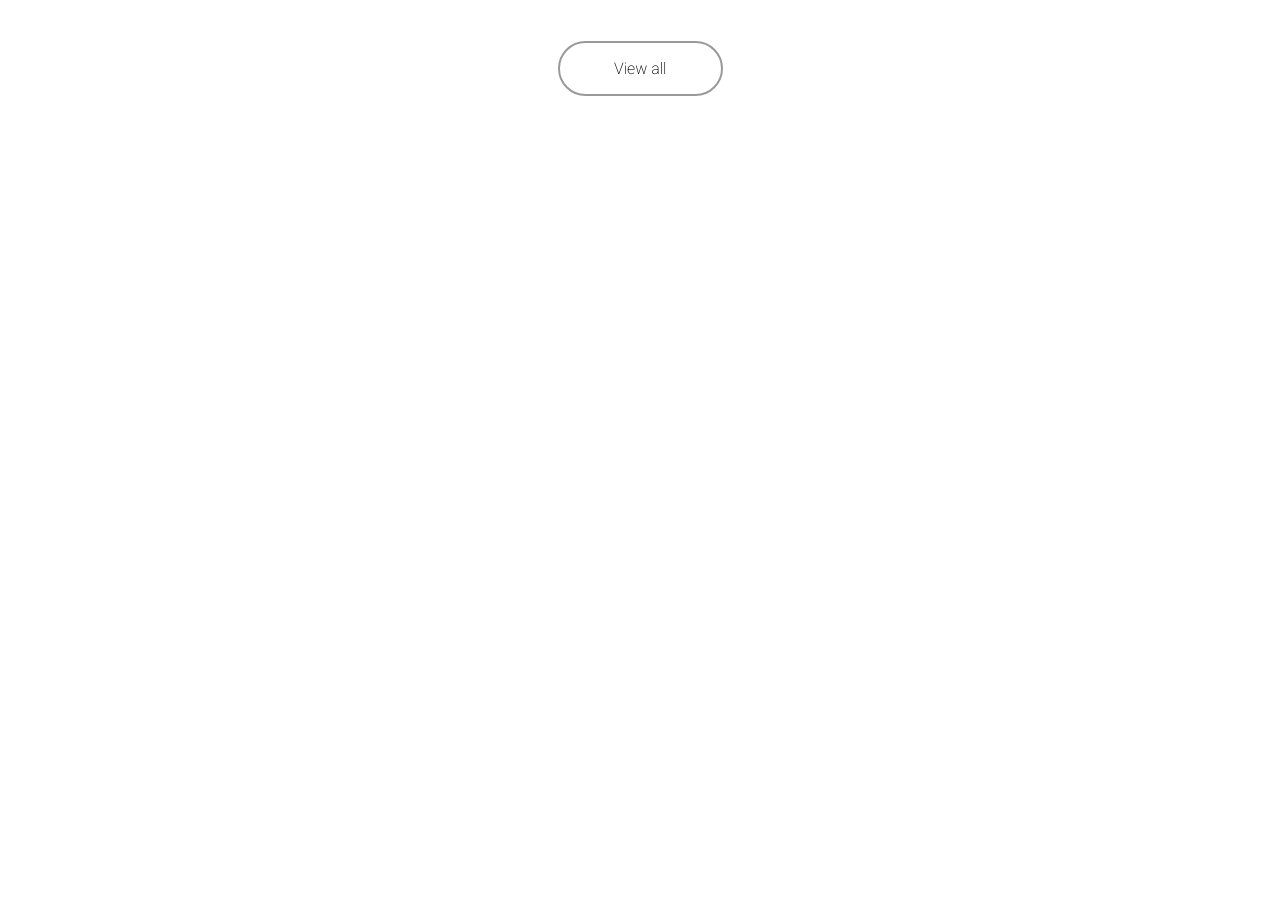
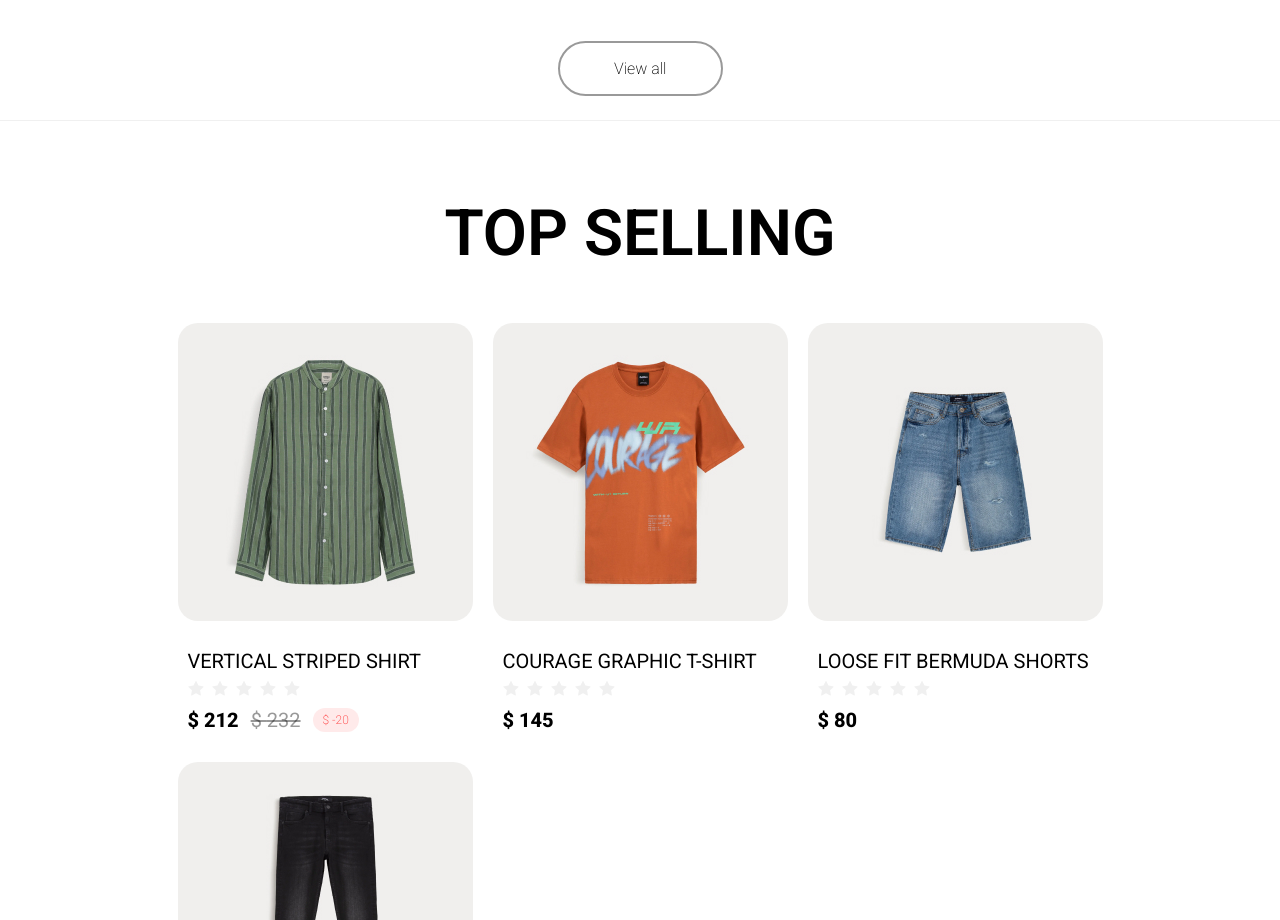
Before and after one commit to Gadior/adflasher, a React (Create React App) app: page /10 in a window 1280 px wide. Shown: the part 1880-2800 px from the top of the page. Before the commit the page ends 1976 px from the top, so only its background shows below. Built offline with nearby package versions, Linux system fonts and the light colour scheme; a web font is replaced by a local one.

Commit message:
refactor: page10 - add top selling

```diff
--- a/src/Components/Pages/10/page.tsx
+++ b/src/Components/Pages/10/page.tsx
@@ -4,7 +4,7 @@
 // ~ comps
 import TasksBackBtn from "../../Shared/ui/tasksBackBtn/tasksBackBtn";
 
-import { Rate, Divider } from "antd";
+import { Divider } from "antd";
 
 // ~ comps
 import { AuthPromo } from "./src/Feature/Auth";
@@ -24,6 +24,7 @@ import "./style.scss";
 // #region ~ __DATA__
 // _ __DATA__ -TEMP
 import { cards } from "./src/Data/newArrivlesData";
+import { cardsTop } from "./src/Data/topSelling";
 // #endregion ~ __DATA__
 
 // ___ component Page
@@ -44,91 +45,12 @@ export default function Page(props: any) {
       <TitleRow title={"NEW ARRIVALS"} />
       <ProductsList cards={cards} />
 
-      {/* cards arrivles  */}
-      {/* <div className="test10__section --mt60">
-        <div className="test10--wrapper">
-          <div className="test10--cardsAr">
-            <div className="__card">
-              <img src={__ar1} alt="" />
-              <div className="__info">
-                <h4>T-SHIRT WITH TAPE DETAILS</h4>
-                <Rate />
-                <div className="__price">
-                  <div className="__current">$ 120</div>
-                </div>
-              </div>
-            </div>
-          </div>
-          <button className="__viewAll --mt60">View all</button>
-        </div>
-      </div> */}
+      <Divider />
 
-      {/* cards arrivles  */}
-      {/* <div className="test10__section">
-        <div className="--w1240 --mt60">
-          <Divider />
-        </div>
-      </div> */}
+      <TitleRow title={"TOP SELLING"} />
+      <ProductsList cards={cardsTop} />
 
-      {/* title new arrivles */}
-      {/* <div className="test10__section --mt60">
-        <div className="test10--title">
-          <h2>NEW ARRIVALS</h2>
-        </div>
-      </div> */}
-
-      {/* cards top selling  */}
-      {/* <div className="test10__section --mt60">
-        <div className="test10--wrapper">
-          <div className="test10--cardsAr">
-            <div className="__card">
-              <img src={__ar1} alt="" />
-              <div className="__info">
-                <h4>T-SHIRT WITH TAPE DETAILS</h4>
-                <Rate />
-                <div className="__price">
-                  <div className="__current">$ 120</div>
-                </div>
-              </div>
-            </div>
-            <div className="__card">
-              <img src={__ar2} alt="" />
-              <div className="__info">
-                <h4>SKINNY FIT JEANS</h4>
-                <Rate />
-                <div className="__price">
-                  <div className="__current">$ 240</div>
-                  <div className="__old">$ 260</div>
-                  <div className="__percent">20%</div>
-                </div>
-              </div>
-            </div>
-            <div className="__card">
-              <img src={__ar3} alt="" />
-              <div className="__info">
-                <h4>CHECKERED SHIRT</h4>
-                <Rate />
-                <div className="__price">
-                  <div className="__current">$ 180</div>
-                </div>
-              </div>
-            </div>
-            <div className="__card">
-              <img src={__ar4} alt="" />
-              <div className="__info">
-                <h4>SLEEVE STRIPED T-SHIRT</h4>
-                <Rate />
-                <div className="__price">
-                  <div className="__current">$ 130</div>
-                  <div className="__old">$ 160</div>
-                  <div className="__percent">30%</div>
-                </div>
-              </div>
-            </div>
-          </div>
-          <button className="__viewAll --mt60">View all</button>
-        </div>
-      </div>*/}
+      <Divider />
     </div>
   );
   // #endregion ~ return
--- a/src/Components/Pages/10/src/Data/newArrivlesData.tsx
+++ b/src/Components/Pages/10/src/Data/newArrivlesData.tsx
@@ -20,7 +20,7 @@ export const cards: Card[] = [
     alt: "SKINNY FIT JEANS",
     price: 240,
     oldPrice: 260,
-    percent: 20,
+    percent: -20,
   },
   {
     id: 2,
@@ -36,6 +36,6 @@ export const cards: Card[] = [
     alt: "SLEEVE STRIPED T-SHIRT",
     price: 130,
     oldPrice: 160,
-    percent: 30,
+    percent: -30,
   },
 ];
--- /dev/null
+++ b/src/Components/Pages/10/src/Data/topSelling.tsx
@@ -0,0 +1,39 @@
+import { Card } from "../Widjet/ProductsList/interface";
+// карточки поступлений
+import __top1 from "../Shared/assets/__top1.jpg";
+import __top2 from "../Shared/assets/__top2.jpg";
+import __top3 from "../Shared/assets/__top3.jpg";
+import __top4 from "../Shared/assets/__top4.jpg";
+
+export const cardsTop: Card[] = [
+  {
+    id: 0,
+    sourceImage: __top1,
+    name: "VERTICAL STRIPED SHIRT",
+    alt: "VERTICAL STRIPED SHIRT",
+    price: 212,
+    oldPrice: 232,
+    percent: -20,
+  },
+  {
+    id: 1,
+    sourceImage: __top2,
+    name: "COURAGE GRAPHIC T-SHIRT",
+    alt: "COURAGE GRAPHIC T-SHIRT",
+    price: 145,
+  },
+  {
+    id: 2,
+    sourceImage: __top3,
+    name: "LOOSE FIT BERMUDA SHORTS",
+    alt: "LOOSE FIT BERMUDA SHORTS",
+    price: 80,
+  },
+  {
+    id: 3,
+    sourceImage: __top4,
+    name: "FADED SKINNY JEANS",
+    alt: "FADED SKINNY JEANS",
+    price: 210,
+  },
+];
--- a/src/Components/Pages/10/src/Widjet/ProductsList/ProductsList.tsx
+++ b/src/Components/Pages/10/src/Widjet/ProductsList/ProductsList.tsx
@@ -4,8 +4,6 @@
 import * as css from "./style.module.scss";
 // ~ comps
 import { ProductCard } from "../../Entities";
-// ~ assets
-import __ar1 from "../../Shared/assets/__ar1.jpg";
 // ~ interface
 import { Card } from "./interface";
 // #endregion ~ __IMPORT__
```
